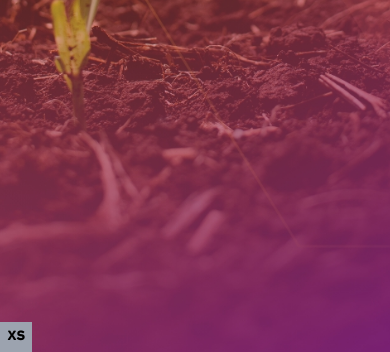
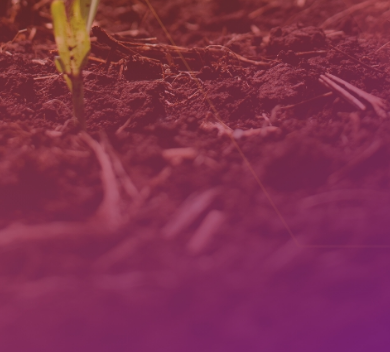
Before and after one commit to iurynadin/raizen, a website: page pages/index.html in a window 390 px wide. Shown: the part 490-842 px from the top of the page. Drawn offline with nearby package versions, Linux system fonts and the light colour scheme; some packages are replaced by stand-ins of ours; a script that the page names is missing.

Commit message:
remocao label breakpoints

```diff
--- a/pages/index.html
+++ b/pages/index.html
@@ -7,7 +7,7 @@
         <link rel="stylesheet" src="https://cdn.jsdelivr.net/gh/cotton123236/zoomist@latest/dist/zoomist.min.css"/>
     </head>
     <body class="w-full">
-        <div class="bpvisor"><p></p></div>
+        <!-- <div class="bpvisor"><p></p></div> -->
         <main>
 
             <!-- HeaderNav -->
```
